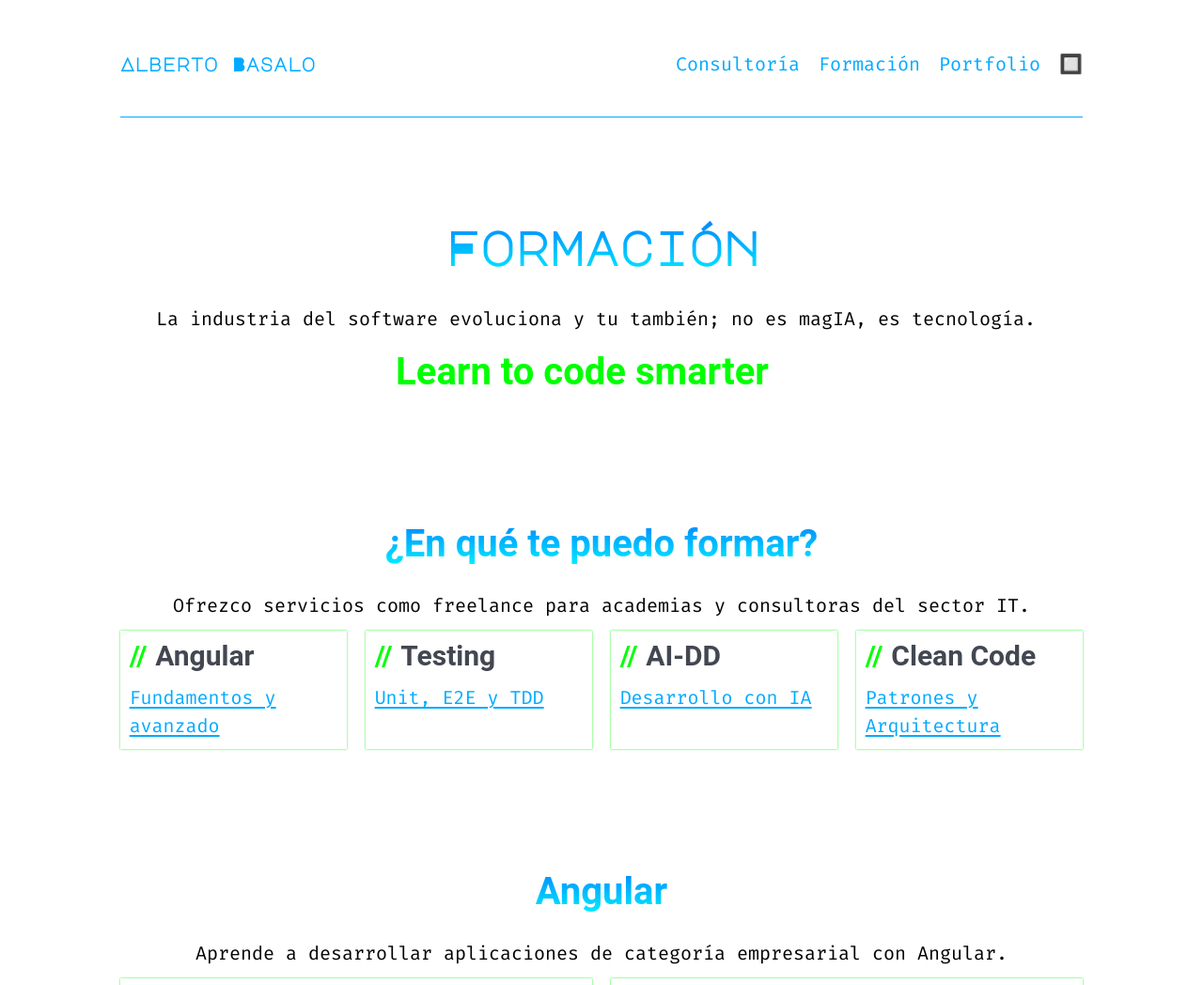
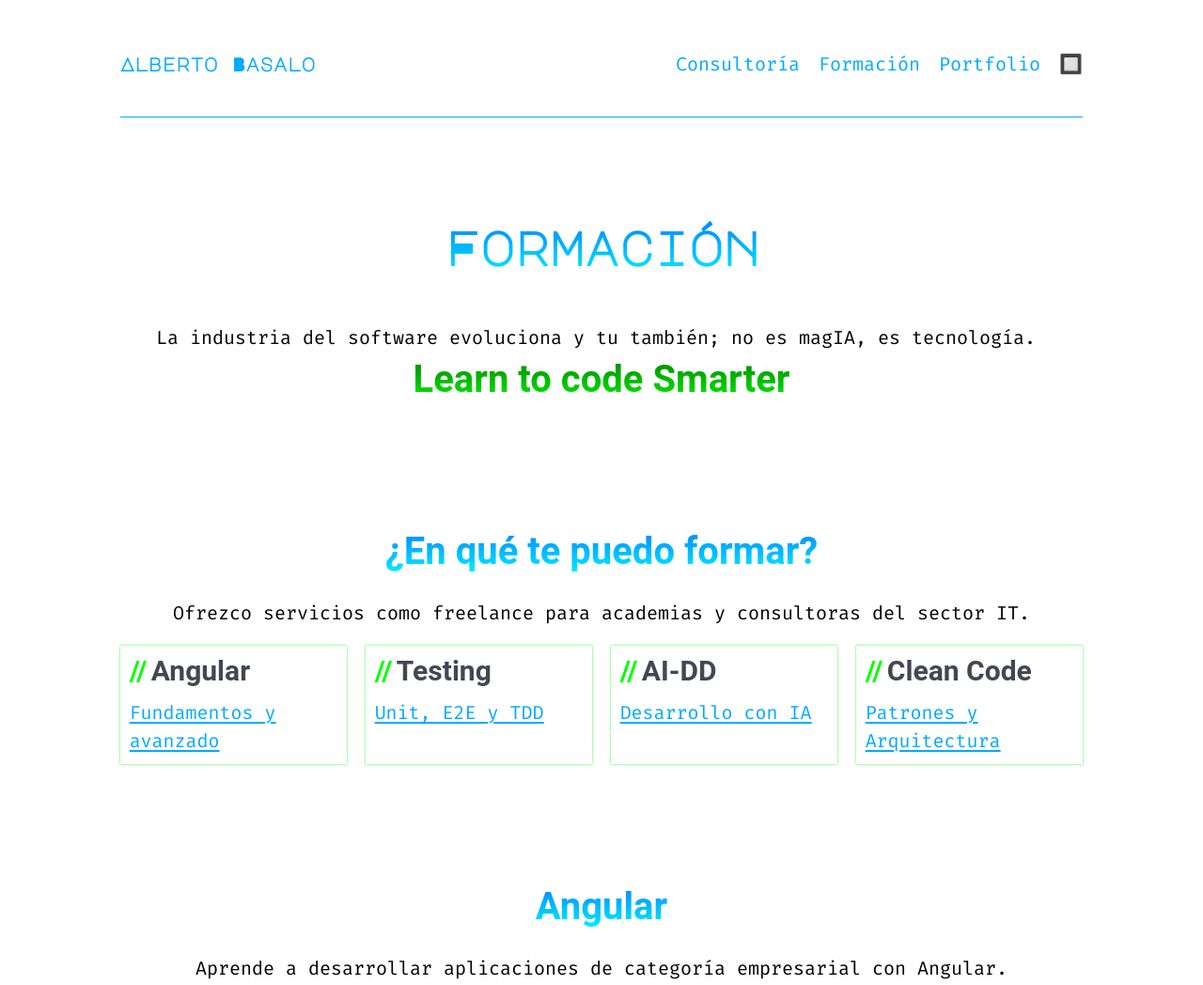
Before and after one commit to AlbertoBasalo/albertobasalo-dev, an Astro site: page /formacion in a window 1280 px wide. Shown: the top 1048 px of the page at 94% size. Built offline with nearby package versions, Linux system fonts and the light colour scheme; Astro itself is replaced by a stand-in of ours; a web font is replaced by a local one.

Commit message:
'Deploy'

```diff
--- a/src/components/Hero.astro
+++ b/src/components/Hero.astro
@@ -20,7 +20,7 @@ const { title, subtitle, cta } = hero;
       <h1 class="color"><MatrixText text={title} /></h1>
     </header>
     <main class="center">
-      <p>{subtitle}<BlinkCursor /></p>
+      <center>{subtitle}<BlinkCursor /></center>
     </main>
     {cta && (
       <footer class="center">
@@ -34,7 +34,7 @@ const { title, subtitle, cta } = hero;
         )}
         {
           !cta.link && (
-            <h2 class="comment">{cta.text}</h2>
+            <h2 class="center secondary">{cta.text}</h2>
           )
         }
       </footer>
--- a/src/components/Section.astro
+++ b/src/components/Section.astro
@@ -28,7 +28,7 @@ const id = section.title?.toLowerCase().replace(/ /g, "-").replace(/\./g, "-").r
 <section id={id} class="container">
   <header class="center">
     <h2 class="color">{section.title}</h2>
-    <p>{section.subtitle}</p>
+    <center>{section.subtitle}</center>
   </header>
   {section.cards && section.cards.length > 0 && (
     <main class="grid">
--- a/src/content/home.content.ts
+++ b/src/content/home.content.ts
@@ -22,7 +22,7 @@ export const HOME: Home = {
     subtitle: "Consultoría y formación para programadores profesionales.",
     cards: [],
     cta: {
-      text: "AI code quality",
+      text: "AI code Quality",
       link: "",
     },
   },
--- a/src/pages/formacion.astro
+++ b/src/pages/formacion.astro
@@ -12,7 +12,7 @@ const FORMACION = {
     title: "Formación",
     subtitle: "La industria del software evoluciona y tu también; no es magIA, es tecnología.",
     cta: {
-      text: "Learn to code smarter",
+      text: "Learn to code Smarter",
       link: "",
     },
   },
@@ -116,7 +116,7 @@ const FORMACION = {
   },
   ediciones: {
     title: "Ediciones",
-    subtitle: "Todos los cursos se pueden bonificar por FUNDADE.",
+    subtitle: "Todos los cursos se pueden bonificar por FUNDAE.",
     cards: [
       {
         title: "En directo",
--- a/src/pages/portfolio.astro
+++ b/src/pages/portfolio.astro
@@ -12,7 +12,7 @@ const PORTFOLIO = {
     title: "Portfolio",
     subtitle: "Empresas y organizaciones a las que he ayudado a mejorar su código.",
     cta: {
-      text: "AI code quality",
+      text: "Enterprise code Quality",
       link: "",
     },
   },
--- a/src/styles/colors.css
+++ b/src/styles/colors.css
@@ -31,6 +31,7 @@
   --pico-box-shadow: 0 0 2px 0 var(--pico-secondary);
   --ab-theme-gray: var(--ab-dark-gray);
   --ab-gradient-primary: linear-gradient(var(--ab-dark-blue), var(--ab-light-blue));
+  --ab-gradient-secondary: linear-gradient(var(--ab-dark-green), var(--ab-light-green));
   color-scheme: dark;
 }
 
@@ -53,6 +54,7 @@
   --pico-box-shadow: 0 0 2px 0 var(--pico-secondary);
   --ab-theme-gray: var(--ab-light-gray);
   --ab-gradient-primary: linear-gradient(var(--ab-dark-blue), var(--ab-light-blue));
+  --ab-gradient-secondary: linear-gradient(var(--ab-dark-green), var(--ab-light-green));
   color-scheme: light;
 }
 
--- a/src/styles/custom.css
+++ b/src/styles/custom.css
@@ -21,8 +21,9 @@
 
 .comment {
   color: var(--pico-secondary);
-  margin-right: 4%;
+  margin-right: 2%;
 }
+
 
 .container {
   margin-top: 2%;
@@ -36,3 +37,10 @@
 .primary {
   color: var(--pico-primary);
 }
+
+.secondary {
+  background: var(--ab-gradient-secondary);
+  -webkit-background-clip: text;
+  background-clip: text;
+  -webkit-text-fill-color: transparent;
+}
--- a/src/styles/global.css
+++ b/src/styles/global.css
@@ -75,6 +75,10 @@ article, section  {
   padding: 4%;
 }
 
+header {
+  margin-bottom: 1rem;
+}
+
 [data-theme="light"] .light {
   display: none;
 }
```
Also changed, not shown: 10 other files.
